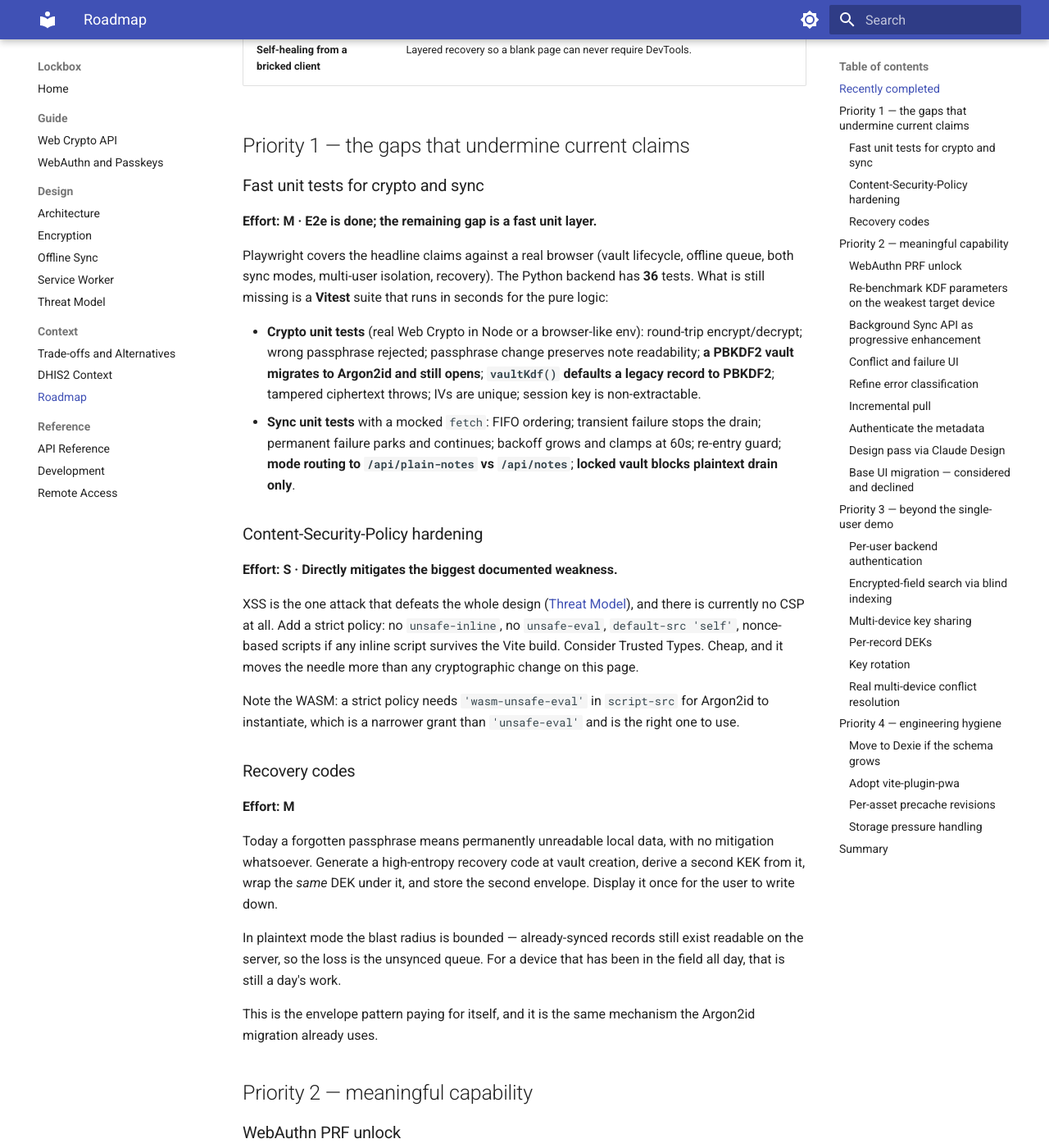
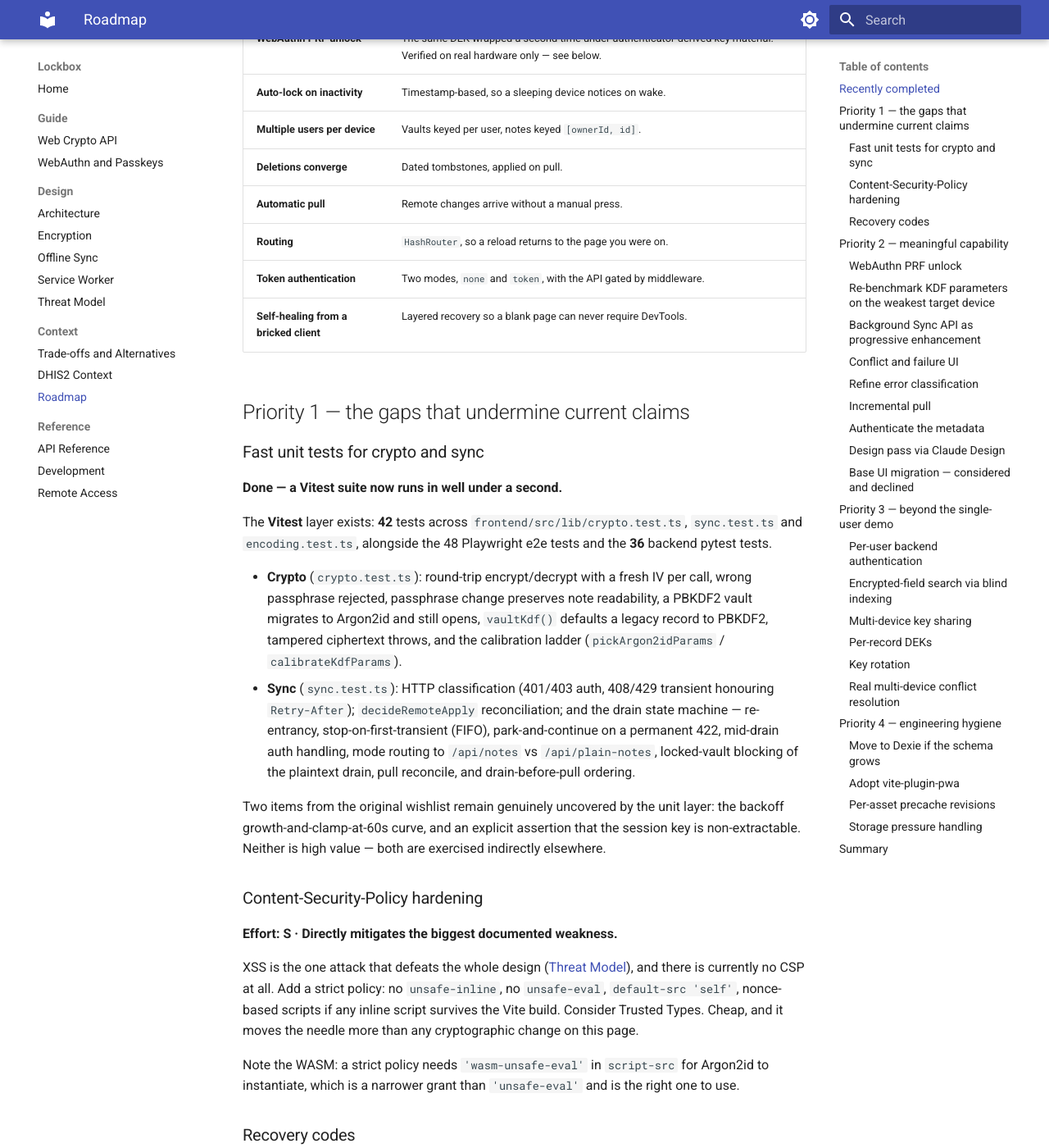
Before and after one commit to mortenoh/lockbox, an MkDocs documentation site: the page built from docs/context/roadmap.md, in a window 1280 px wide and 1400 px high, scrolled down 1021 px. Shown: the whole window at 82% size. Built offline with MkDocs 1.6.1 and Material for MkDocs 9.7.7, drawn with Linux system fonts in a browser that asks for light colours; some of the changed text lies outside the part shown.

Commit message:
docs: document CI workflows and mark completed roadmap items
Add the continuous-integration section (lint/test/e2e workflows, the
committed-bundle freshness guard and the gotcha it exists for, docs
publishing to GitHub Pages). The Vitest layer exists now - 42 tests -
so the 'unit tests are missing' claims are gone, roadmap items for
error classification, unit tests and PRF unlock are marked done, and
test counts are verified numbers. VaultRecord snippet matches the
real interface.

```diff
--- a/docs/context/roadmap.md
+++ b/docs/context/roadmap.md
@@ -13,7 +13,11 @@
 
 | Item | Notes |
 | --- | --- |
-| **Automated tests for the TypeScript layer** | 45 Playwright tests against a real browser rather than jsdom with a fake IndexedDB. Several are named regressions for bugs that shipped. |
+| **Automated tests for the TypeScript layer** | 48 Playwright tests against a real browser rather than jsdom with a fake IndexedDB. Several are named regressions for bugs that shipped. |
+| **Vitest unit layer for sync + crypto** | 42 fast unit tests (`crypto.test.ts`, `sync.test.ts`, `encoding.test.ts`) covering the drain state machine, HTTP classification, outbox reconcile, and the crypto round-trip helpers. |
+| **CI and docs publishing** | Three GitHub Actions workflows: lint/type/test/e2e (`ci.yml`), a committed-bundle freshness guard (`frontend-bundle.yml`), and MkDocs to GitHub Pages (`docs.yml`). |
+| **Drain-then-pull sync cycle** | Every automatic trigger runs `runSyncCycle`: drain the outbox, then pull. Pull reconciles against the outbox, closing the race where a pull could overwrite unsent local work. |
+| **Refined HTTP error classification** | 401/403 handled as auth (drain stops, token cleared, entries stay pending); 408/429 treated as transient, honouring `Retry-After`. |
 | **Argon2id as the default KDF** | Replaced PBKDF2, which is retained for legacy vaults and as the comparison arm in the KDF Lab. |
 | **KDF parameters raised, then calibrated** | 64 → 128 MiB as the ceiling, chosen from six measured candidates; vault creation now calibrates down a ladder (to OWASP's 19 MiB floor) on slow or low-RAM devices. |
 | **WebAuthn PRF unlock** | The same DEK wrapped a second time under authenticator-derived key material. Verified on real hardware only — see below. |
@@ -29,22 +33,25 @@
 
 ### Fast unit tests for crypto and sync
 
-**Effort: M · E2e is done; the remaining gap is a fast unit layer.**
+**Done — a Vitest suite now runs in well under a second.**
 
-Playwright covers the headline claims against a real browser (vault lifecycle, offline
-queue, both sync modes, multi-user isolation, recovery). The Python backend has
-**36** tests. What is still missing is a **Vitest** suite that runs in seconds for the pure
-logic:
+The **Vitest** layer exists: **42** tests across `frontend/src/lib/crypto.test.ts`,
+`sync.test.ts` and `encoding.test.ts`, alongside the 48 Playwright e2e tests and the
+**36** backend pytest tests.
 
-- **Crypto unit tests** (real Web Crypto in Node or a browser-like env): round-trip
-  encrypt/decrypt; wrong passphrase rejected; passphrase change preserves note readability;
-  **a PBKDF2 vault migrates to Argon2id and still opens**; **`vaultKdf()` defaults a
-  legacy record to PBKDF2**; tampered ciphertext throws; IVs are unique; session key is
-  non-extractable.
-- **Sync unit tests** with a mocked `fetch`: FIFO ordering; transient failure stops the
-  drain; permanent failure parks and continues; backoff grows and clamps at 60s; re-entry
-  guard; **mode routing to `/api/plain-notes` vs `/api/notes`**; **locked vault blocks
-  plaintext drain only**.
+- **Crypto** (`crypto.test.ts`): round-trip encrypt/decrypt with a fresh IV per call, wrong
+  passphrase rejected, passphrase change preserves note readability, a PBKDF2 vault migrates
+  to Argon2id and still opens, `vaultKdf()` defaults a legacy record to PBKDF2, tampered
+  ciphertext throws, and the calibration ladder (`pickArgon2idParams` / `calibrateKdfParams`).
+- **Sync** (`sync.test.ts`): HTTP classification (401/403 auth, 408/429 transient honouring
+  `Retry-After`); `decideRemoteApply` reconciliation; and the drain state machine —
+  re-entrancy, stop-on-first-transient (FIFO), park-and-continue on a permanent 422,
+  mid-drain auth handling, mode routing to `/api/notes` vs `/api/plain-notes`, locked-vault
+  blocking of the plaintext drain, pull reconcile, and drain-before-pull ordering.
+
+Two items from the original wishlist remain genuinely uncovered by the unit layer: the
+backoff growth-and-clamp-at-60s curve, and an explicit assertion that the session key is
+non-extractable. Neither is high value — both are exercised indirectly elsewhere.
 
 ### Content-Security-Policy hardening
 
@@ -79,15 +86,14 @@
 
 ### WebAuthn PRF unlock
 
-**Effort: M–L**
+**Done — verified on real hardware only.**
 
-Optional unlock via Touch ID / Windows Hello / passkey, using the WebAuthn PRF extension
-to produce stable key material for a second KEK over the same DEK. Passphrase or recovery
-code stays the recoverable root. Feature-detect and degrade silently — Windows Hello PRF
-support is still weak. See [Trade-offs: unlock UX](trade-offs.md#unlock-ux).
-
-Doubly worth it now: a fast biometric unlock takes most of the pain out of the
-unlocked-vault requirement that plaintext sync imposes.
+Optional unlock via Touch ID / Windows Hello / passkey is implemented, using the WebAuthn
+PRF extension to derive stable key material for a second KEK that wraps the same DEK — a
+second envelope stored as the vault's `prf` field. The passphrase stays the recoverable
+root. The path feature-detects and degrades silently where PRF is unavailable (Windows
+Hello support remains weak), which is also why it is exercised on real hardware rather than
+in CI. See [Trade-offs: unlock UX](trade-offs.md#unlock-ux).
 
 ### Re-benchmark KDF parameters on the weakest target device
 
@@ -128,11 +134,13 @@
 
 ### Refine error classification
 
-**Effort: S**
+**Done.**
 
-The current rule is a plain 4xx/5xx split. Retry **408** and **429** (honouring
-`Retry-After`), and treat **401/403** as "refresh credentials and retry" once there is
-authentication. See [Offline Sync](../design/offline-sync.md#error-classification).
+`classify()` replaces the plain 4xx/5xx split. **408** and **429** are transient and honour
+`Retry-After`; other 4xx remain permanent and 5xx transient. **401/403** are classified as
+auth: the drain stops, the stored token is cleared, and the affected entries stay pending
+rather than being parked, so they retry once credentials are refreshed. See
+[Offline Sync](../design/offline-sync.md#error-classification).
 
 ### Incremental pull
 
@@ -226,8 +234,9 @@
 A shared bearer token (`--auth token`) is enough to stop a public URL being open, and is
 implemented. What is still missing is **per-user** identity: sessions, org-unit scoping,
 rate limiting, and a database instead of a JSON file. The plaintext store holds readable
-health-shaped data, so a stolen shared token still reads everything. Real auth also
-changes the error-classification story (401/403 become retryable-after-refresh).
+health-shaped data, so a stolen shared token still reads everything. The client already
+classifies 401/403 as auth (stop, clear token, keep entries pending); real per-user auth is
+what gives that path teeth, turning it into a genuine refresh-credentials-and-retry loop.
 
 For a genuine DHIS2 integration this item is mostly moot — DHIS2 already provides all of
 it, and the right move is to use it rather than reimplement it. See
@@ -284,6 +293,12 @@
 per-field LWW; surfacing conflicts to the user; a CRDT. See
 [Offline Sync](../design/offline-sync.md#conflict-resolution).
 
+Single-device pull-vs-outbox races are already handled: the pull reconcile pass
+(`decideRemoteApply`) drops a queued put superseded by a remote tombstone and refuses to
+resurrect a note whose local delete is still pending, so a pull never overwrites unsent
+local work. Cross-device LWW remains exactly as described above — reconcile settles one
+device's own queue against the server, not two devices' edits against each other.
+
 Note the asymmetry the sync modes introduce: in plaintext mode the server *can* merge, run
 validation rules and apply domain logic — which is exactly what DHIS2 does, and a large
 part of why the mode exists. In encrypted mode it cannot, and all resolution must be
@@ -329,19 +344,19 @@
 | --- | --- | --- | --- |
 | Argon2id KDF (default, params in vault, migration path) | — | M | ✅ **done** |
 | Two sync modes, plaintext default, two backend APIs | — | M | ✅ **done** |
-| Playwright e2e (browser, 45+) | — | M | ✅ **done** |
+| Playwright e2e (browser, 48) | — | M | ✅ **done** |
 | Auto-lock on inactivity | — | S | ✅ **done** |
 | WebAuthn PRF unlock | — | M–L | ✅ **done** (real hardware only in CI terms) |
 | Multiple users per device | — | M | ✅ **done** |
 | Shared bearer token (`none` / `token`) | — | S | ✅ **done** (not per-user) |
 | KDF params raised 64 → 128 MiB | — | S | ✅ **done**, with per-device calibration down a ladder |
-| Vitest unit tests for crypto + sync | 1 | M | partial — crypto + encoding covered; sync remains |
+| Vitest unit tests for crypto + sync | 1 | M | ✅ **done** (42 tests) |
 | CSP hardening | 1 | S | ❌ |
 | Recovery codes | 1 | M | ❌ |
 | Re-benchmark KDF on weakest field device | 2 | S | ⚠️ laptop done |
 | Background Sync (encrypted mode only) | 2 | S–M | ❌ |
 | Conflict / failure UI | 2 | M | ⚠️ minimal |
-| Refined error classification (408/429/401) | 2 | S | ⚠️ 4xx/5xx split only |
+| Refined error classification (408/429/401) | 2 | S | ✅ **done** |
 | Incremental pull | 2 | M | ❌ full-table pull |
 | Metadata as AES-GCM AAD | 2 | S | ❌ |
 | Per-user backend authentication | 3 | L | ❌ shared token only |
```
Also changed, not shown: docs/design/encryption.md (+16 -0 lines), docs/index.md (+5 -3 lines), docs/reference/development.md (+42 -11 lines).
